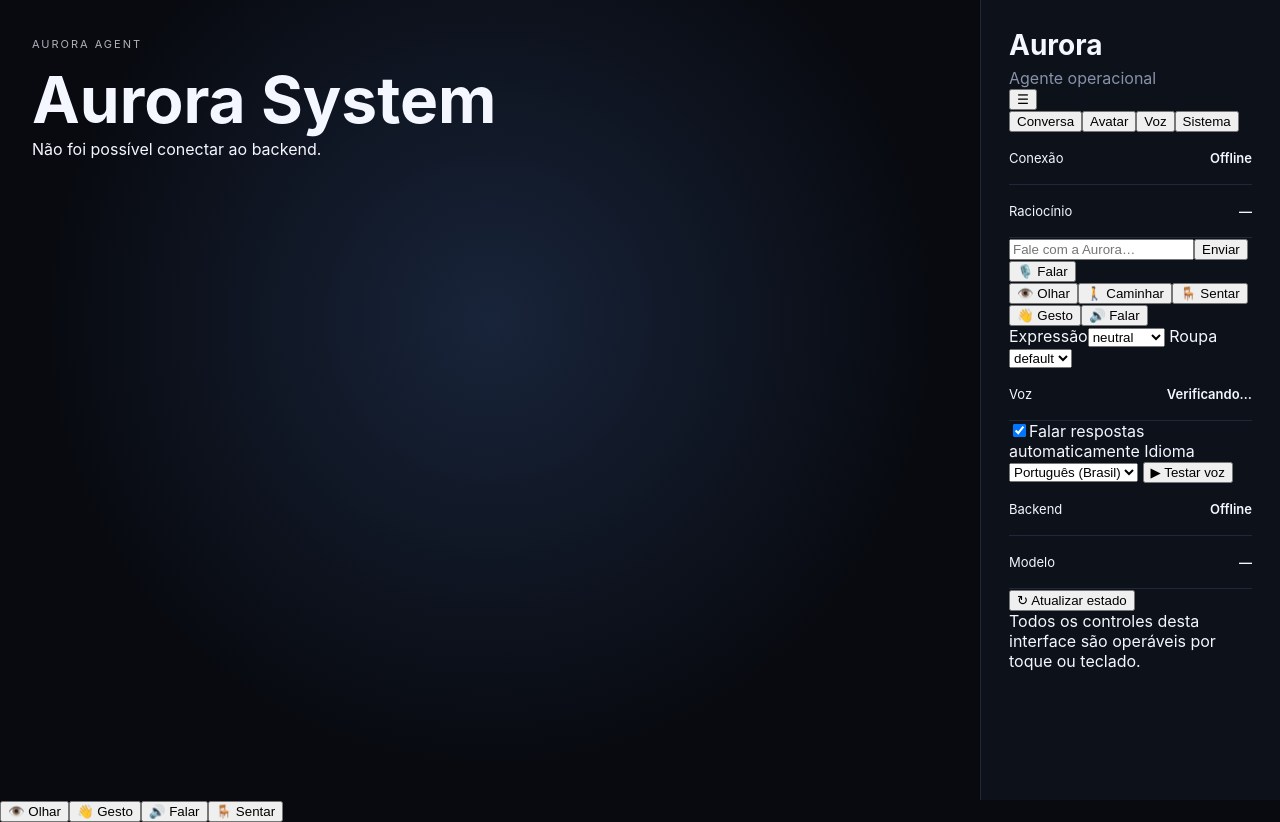
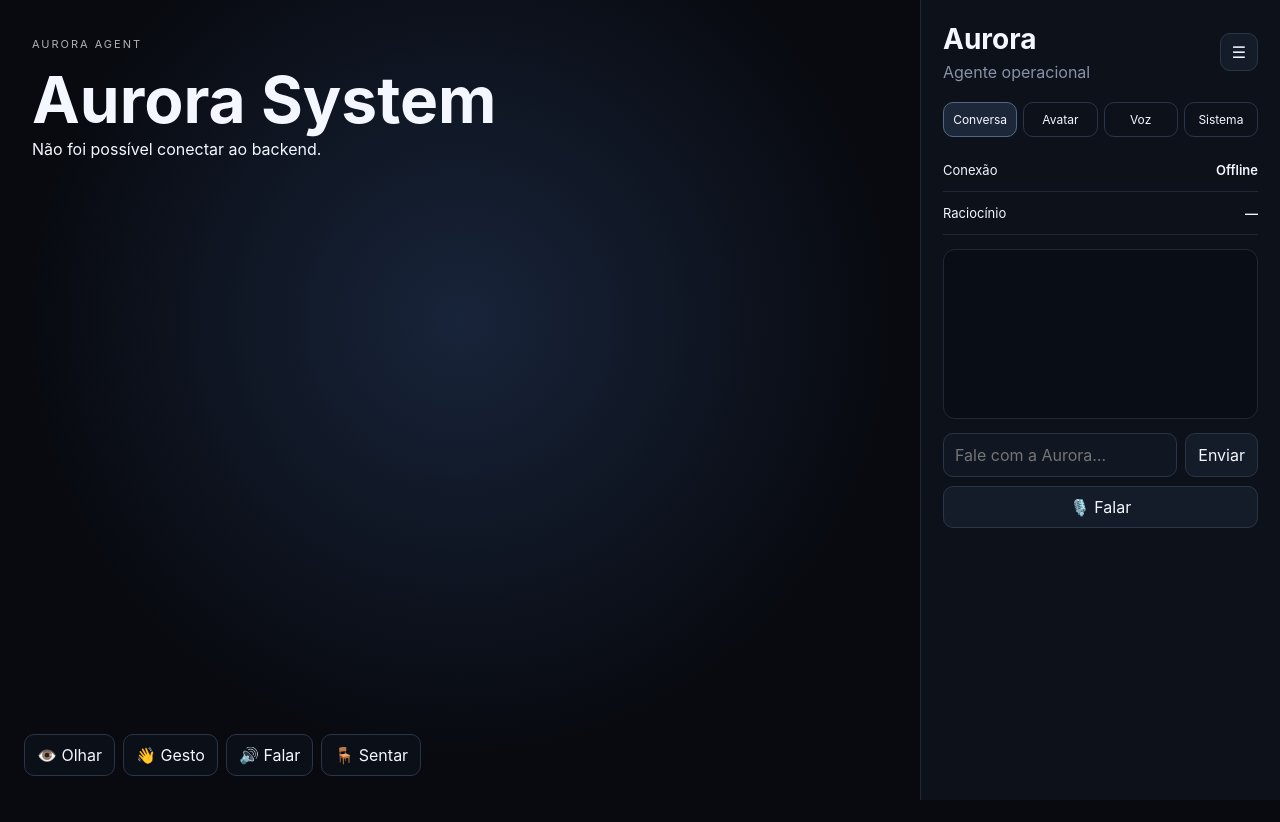
Before and after one commit to SkelleTu/Aurora-Agent, a website built with Vite: page index.html in a window 1280 px wide. After the commit the page ends 800 px from the top, so only its background shows below. Built offline with nearby package versions, Linux system fonts and the light colour scheme; files whose address does not match are found by name; what playcanvas would draw is missing.

Commit message:
style: build responsive accessible Aurora controls

```diff
--- a/apps/web/src/style.css
+++ b/apps/web/src/style.css
@@ -2,16 +2,46 @@
 * { box-sizing: border-box; }
 html, body, #app { width: 100%; height: 100%; margin: 0; }
 body { overflow: hidden; }
-.shell { display: grid; grid-template-columns: 1fr 300px; width: 100%; height: 100%; }
+button, input, select { font: inherit; }
+button { cursor: pointer; color: inherit; background: #151c29; border: 1px solid #2a3548; border-radius: 10px; padding: 10px 12px; }
+button:hover, button:focus-visible { border-color: #7184a8; outline: none; }
+.shell { display: grid; grid-template-columns: 1fr 360px; width: 100%; height: 100%; }
 .stage { position: relative; min-width: 0; background: radial-gradient(circle at 50% 40%, #18243a, #080a10 65%); }
 #canvas { width: 100%; height: 100%; display: block; }
 .overlay { position: absolute; inset: 32px; pointer-events: none; }
 .badge { font-size: 11px; letter-spacing: .18em; opacity: .7; }
 h1 { max-width: 520px; margin: 18px 0 8px; font-size: clamp(32px, 5vw, 68px); line-height: .95; }
 p { margin: 0; }
-.panel { padding: 28px; border-left: 1px solid #202838; background: #0d111a; }
+.panel { min-width: 0; padding: 22px; border-left: 1px solid #202838; background: #0d111a; overflow: auto; }
+.panel-head { display:flex; align-items:center; justify-content:space-between; gap:12px; }
 .panel h2 { margin: 0; font-size: 28px; }
-.muted { color: #8792a8; margin-top: 6px; }
-.state { display: flex; justify-content: space-between; gap: 20px; padding: 18px 0; border-bottom: 1px solid #202838; font-size: 13px; }
-.state strong { font-weight: 600; }
-@media (max-width: 760px) { .shell { grid-template-columns: 1fr; } .panel { position: absolute; right: 16px; bottom: 16px; width: min(280px, calc(100% - 32px)); border: 1px solid #202838; border-radius: 16px; background: rgba(13,17,26,.9); } }
+.muted, .hint { color: #8792a8; margin-top: 6px; }
+.icon { padding: 8px 11px; }
+.tabs { display:grid; grid-template-columns:repeat(4,1fr); gap:6px; margin:20px 0 12px; }
+.tab { padding:9px 5px; font-size:12px; background:transparent; }
+.tab.active { background:#1c2739; border-color:#526783; }
+.tab-panel { display:none; }
+.tab-panel.active { display:block; }
+.state { display:flex; justify-content:space-between; gap:20px; padding:13px 0; border-bottom:1px solid #202838; font-size:13px; }
+.state strong { font-weight:600; }
+.chat { min-height:170px; max-height:42vh; overflow:auto; margin:14px 0; padding:10px; border:1px solid #202838; border-radius:12px; background:#090d15; }
+.msg { padding:8px 10px; margin:6px 0; border-radius:10px; line-height:1.35; font-size:13px; overflow-wrap:anywhere; }
+.msg.user { background:#182338; }
+.msg.assistant { background:#121a25; }
+.composer { display:grid; grid-template-columns:1fr auto; gap:8px; }
+input, select { width:100%; color:#f4f7ff; background:#101722; border:1px solid #2a3548; border-radius:10px; padding:11px; }
+.wide { width:100%; margin-top:9px; }
+.control-grid { display:grid; grid-template-columns:1fr 1fr; gap:8px; margin-bottom:16px; }
+label { display:block; margin:14px 0; font-size:13px; color:#aab5c8; }
+label select { display:block; margin-top:7px; }
+.switch { display:flex; align-items:center; gap:10px; color:#f4f7ff; }
+.switch input { width:auto; }
+.quickbar { position:absolute; left:24px; bottom:24px; display:flex; gap:8px; flex-wrap:wrap; }
+.quickbar button { backdrop-filter: blur(10px); background:rgba(13,17,26,.78); }
+@media (max-width: 760px) {
+  .shell { grid-template-columns:1fr; }
+  .panel { position:absolute; right:12px; bottom:12px; width:min(360px,calc(100% - 24px)); max-height:72vh; border:1px solid #202838; border-radius:16px; background:rgba(13,17,26,.94); }
+  .panel:not(.expanded) .tabs, .panel:not(.expanded) .tab-panel { display:none; }
+  .panel:not(.expanded) { padding:12px 16px; }
+  .quickbar { left:12px; bottom:12px; right:12px; }
+}
```
